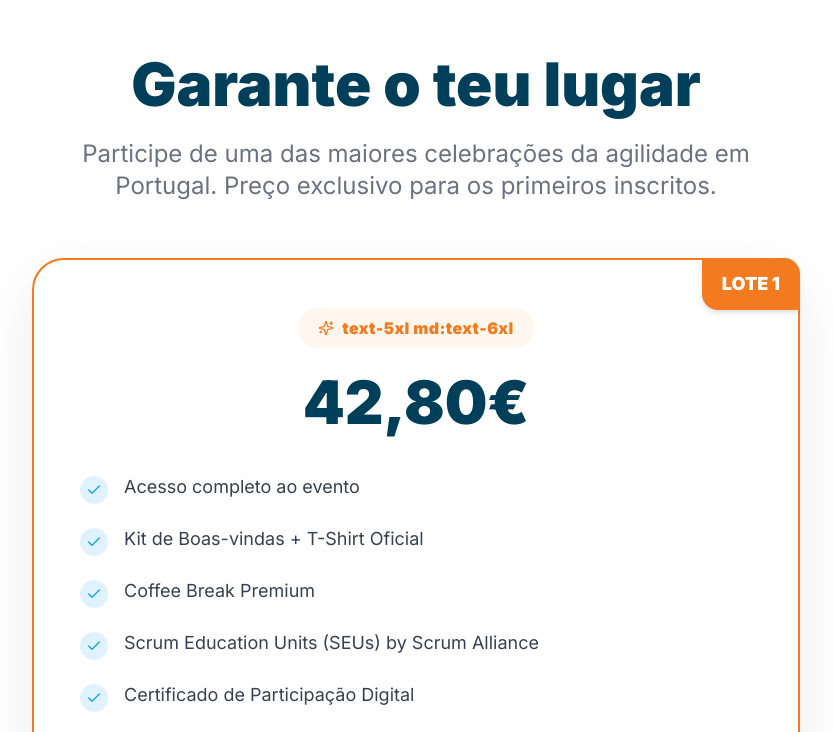
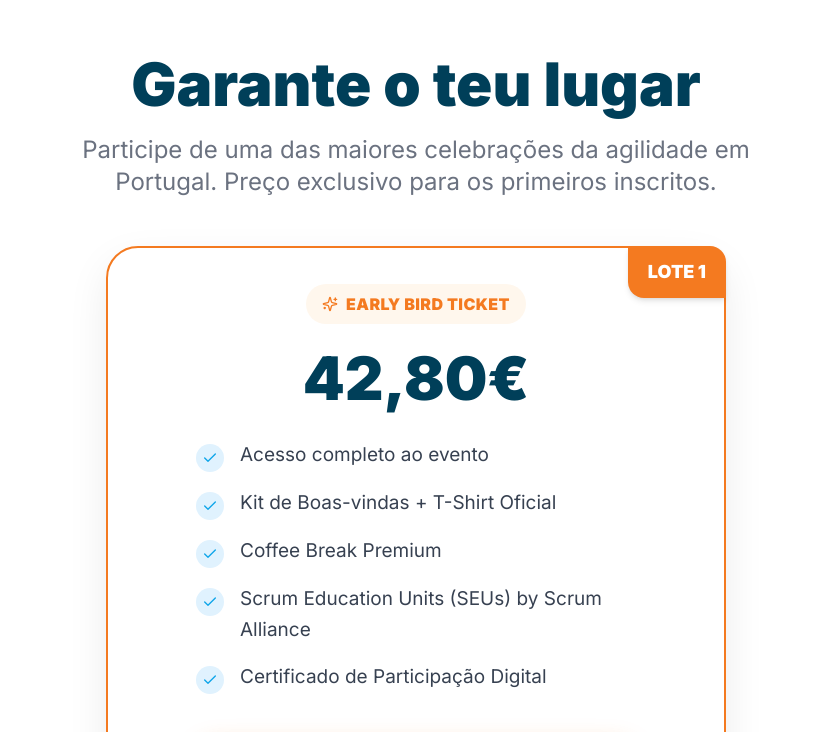
Before and after one commit to tugagilportugal-star/rsg2026, a React (Vite) app: page / in a window 1280 px wide. Shown: the part 7840-8572 px from the top of the page, without its empty margins (224-1057 px from the left). Built offline with nearby package versions, Linux system fonts and the light colour scheme; no server answers.

Commit message:
fix(tickets): align ticket card with Marina design

```diff
--- a/sections/Tickets.tsx
+++ b/sections/Tickets.tsx
@@ -1,6 +1,6 @@
 import React from 'react';
 import { Section } from '../components/UIComponents';
-import { Check, Info, Sparkles, Tag } from 'lucide-react';
+import { Check, Sparkles, Tag } from 'lucide-react';
 
 type Props = {
   onBuyClick: () => void;
@@ -9,27 +9,27 @@ type Props = {
 export const Tickets: React.FC<Props> = ({ onBuyClick }) => {
   return (
     <Section id="tickets" className="relative overflow-hidden bg-white">
-      <div className="text-center mb-10 md:mb-14">
+      <div className="text-center mb-10 md:mb-12">
         <h2 className="text-4xl md:text-6xl font-black text-brand-darkBlue">
           Garante o teu lugar
         </h2>
 
-        <p className="mt-6 max-w-3xl mx-auto text-lg md:text-2xl text-gray-500 leading-relaxed">
+        <p className="mt-5 max-w-3xl mx-auto text-lg md:text-2xl text-gray-500 leading-relaxed">
           Participe de uma das maiores celebrações da agilidade em Portugal.
           Preço exclusivo para os primeiros inscritos.
         </p>
       </div>
 
-      <div className="max-w-3xl mx-auto relative">
-        <div className="absolute top-0 right-0 z-20 bg-brand-orange text-white font-black text-lg px-5 py-3 rounded-bl-2xl rounded-tr-2xl shadow-md rotate-0">
+      <div className="max-w-[560px] md:max-w-[620px] mx-auto relative">
+        <div className="absolute top-0 right-0 z-20 bg-brand-orange text-white font-black text-base md:text-lg px-4 md:px-5 py-2 md:py-3 rounded-bl-2xl rounded-tr-2xl shadow-md">
           LOTE 1
         </div>
 
-          <div className="relative bg-white border-2 border-brand-orange rounded-[32px] shadow-[0_20px_60px_rgba(0,0,0,0.08)] px-8 md:px-10 py-10 md:py-12">
+        <div className="relative bg-white border-2 border-brand-orange rounded-[32px] shadow-[0_16px_40px_rgba(0,0,0,0.08)] px-7 md:px-8 py-8 md:py-9">
           <div className="flex justify-center mb-6">
-            <div className="inline-flex items-center gap-2 rounded-full bg-orange-50 text-brand-orange px-5 py-2 text-sm md:text-base font-black tracking-wide">
+            <div className="inline-flex items-center gap-2 rounded-full bg-orange-50 text-brand-orange px-4 py-2 text-sm md:text-base font-black tracking-wide">
               <Sparkles className="w-4 h-4" />
-        text-5xl md:text-6xl
+              EARLY BIRD TICKET
             </div>
           </div>
 
@@ -39,7 +39,7 @@ export const Tickets: React.FC<Props> = ({ onBuyClick }) => {
             </div>
           </div>
 
-          <div className="mt-10 max-w-2xl mx-auto space-y-5">
+          <div className="mt-8 max-w-[440px] mx-auto space-y-4">
             {[
               'Acesso completo ao evento',
               'Kit de Boas-vindas + T-Shirt Oficial',
@@ -51,15 +51,17 @@ export const Tickets: React.FC<Props> = ({ onBuyClick }) => {
                 <div className="mt-1 rounded-full bg-sky-100 p-1.5 flex-shrink-0">
                   <Check className="w-4 h-4 text-sky-500" />
                 </div>
-                <span className="text-lg text-gray-700 leading-relaxed">{item}</span>
+                <span className="text-lg md:text-[19px] text-gray-700 leading-relaxed">
+                  {item}
+                </span>
               </div>
             ))}
           </div>
 
-          <div className="mt-12 max-w-2xl mx-auto">
+          <div className="mt-10 max-w-[440px] mx-auto">
             <button
               onClick={onBuyClick}
-              className="w-full rounded-[20px] bg-brand-orange text-white py-4 text-xl font-black shadow-[0_10px_30px_rgba(249,115,22,0.35)] hover:opacity-95 transition"
+              className="w-full rounded-[20px] bg-brand-orange text-white py-4 text-xl md:text-2xl font-black shadow-[0_10px_24px_rgba(249,115,22,0.28)] hover:opacity-95 transition"
             >
               Comprar Bilhete
             </button>
```
